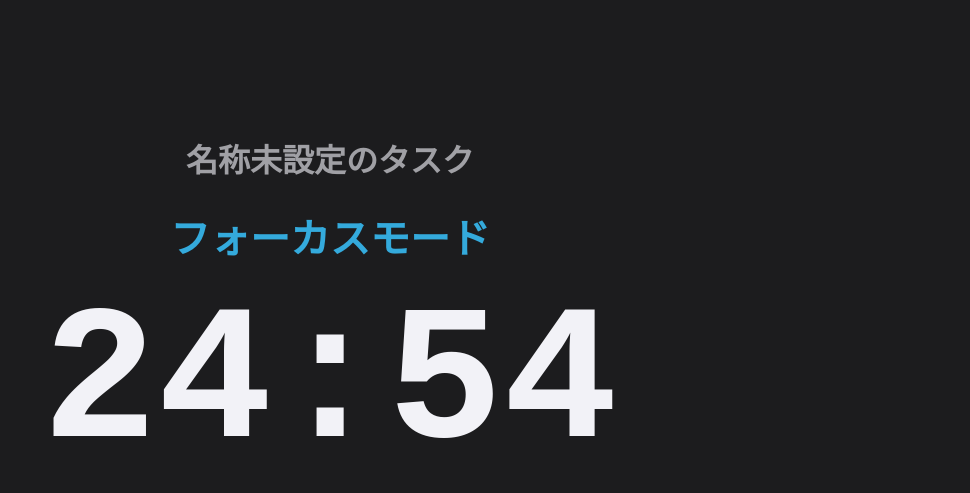
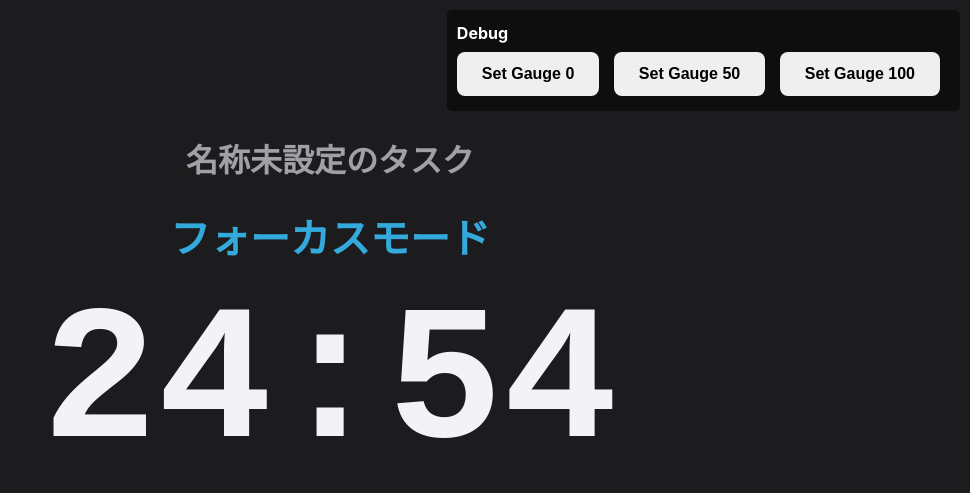
Before and after one commit to Hita-haru/FocusFlow, a Flask app: page /focus in a window 1280 px wide. Shown: the top 493 px of the page, without its empty margins (310-1280 px from the left). Run offline with Flask 3, Linux system fonts and the light colour scheme; a user stored in the database is signed in; data comes from the database, SQL or seed files in the repository.

Commit message:
Update focus.html

```diff
--- a/app/templates/focus.html
+++ b/app/templates/focus.html
@@ -57,6 +57,13 @@
         <div class="end-button-container">
             <button id="end-session-btn" class="btn btn-secondary">終了して記録する</button>
         </div>
+    </div>
+
+    <div id="debug-controls" style="position: absolute; top: 10px; right: 10px; background: rgba(0,0,0,0.5); padding: 10px; border-radius: 5px; z-index: 9999;">
+        <h4 style="color: white; margin-top: 0; margin-bottom: 5px;">Debug</h4>
+        <button id="debug-gauge-0" class="btn btn-sm" style="margin-bottom: 5px;">Set Gauge 0</button>
+        <button id="debug-gauge-50" class="btn btn-sm" style="margin-bottom: 5px;">Set Gauge 50</button>
+        <button id="debug-gauge-100" class="btn btn-sm">Set Gauge 100</button>
     </div>
 
     <script>
@@ -197,7 +204,7 @@
 
             function tick() {
                 if (Date.now() >= state.targetTime) { startPhase(state.mode === 'FOCUS' ? 'BREAK' : 'FOCUS'); }
-                if (!document.hidden && state.mode === 'FOCUS') { state.gaugeLevel = Math.min(100, state.gaugeLevel + GAUGE_RECOVERY_RATE); }
+                if (!document.hidden && state.mode === 'FOCUS' && state.gaugeLevel < 100) { state.gaugeLevel = Math.min(100, state.gaugeLevel + GAUGE_RECOVERY_RATE); }
 
                 // Flow state detection
                 if (state.mode === 'FOCUS' && !state.isFlowState) {
@@ -258,6 +265,30 @@
                         enterFlowState();
                     });
                 }
+
+                // --- New Debug Code ---
+                const debugGauge0Btn = document.getElementById('debug-gauge-0');
+                const debugGauge50Btn = document.getElementById('debug-gauge-50');
+                const debugGauge100Btn = document.getElementById('debug-gauge-100');
+
+                if (debugGauge0Btn) {
+                    debugGauge0Btn.addEventListener('click', () => {
+                        state.gaugeLevel = 0;
+                        updateDisplay();
+                    });
+                }
+                if (debugGauge50Btn) {
+                    debugGauge50Btn.addEventListener('click', () => {
+                        state.gaugeLevel = 50;
+                        updateDisplay();
+                    });
+                }
+                if (debugGauge100Btn) {
+                    debugGauge100Btn.addEventListener('click', () => {
+                        state.gaugeLevel = 100;
+                        updateDisplay();
+                    });
+                }
             }
 
             init();
```
